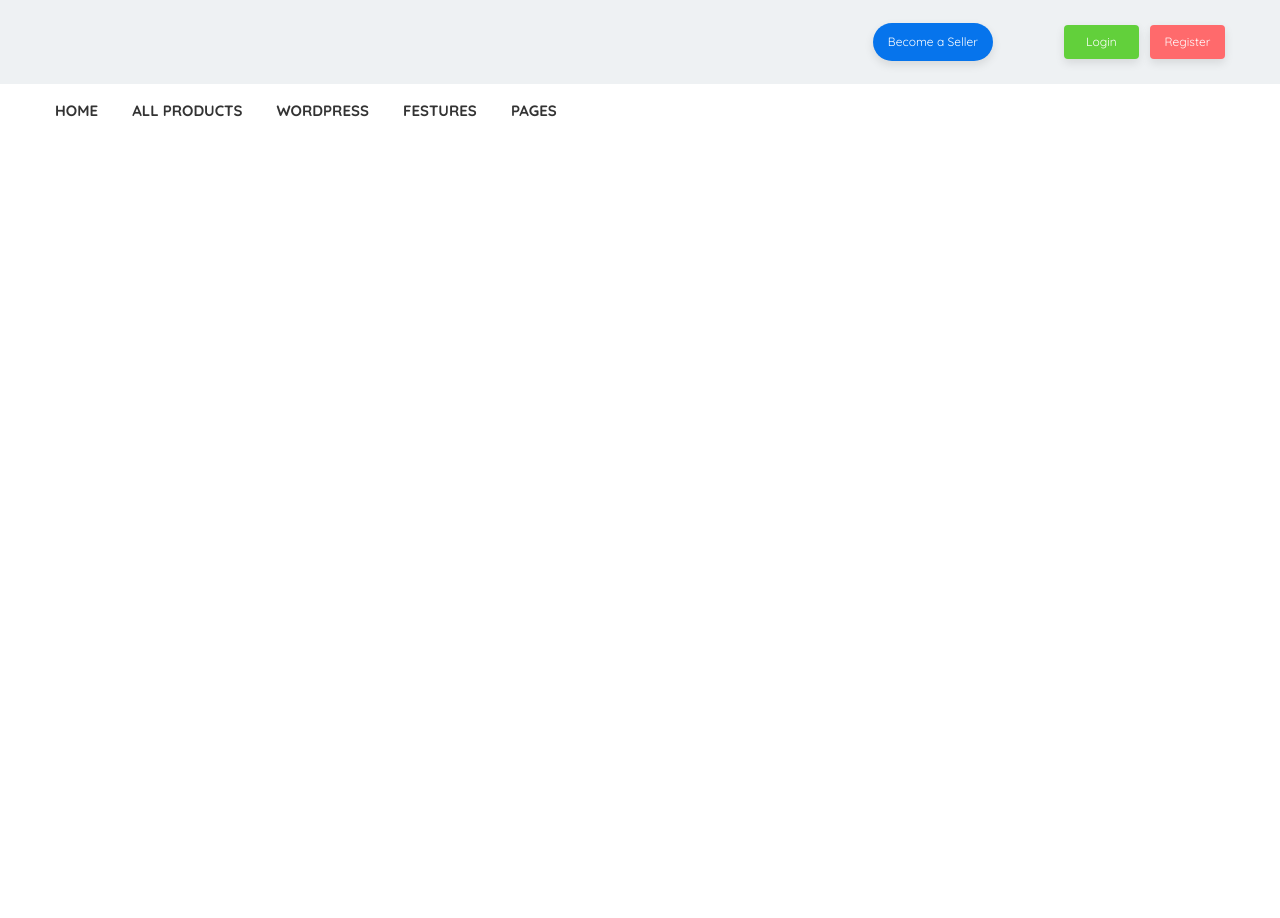
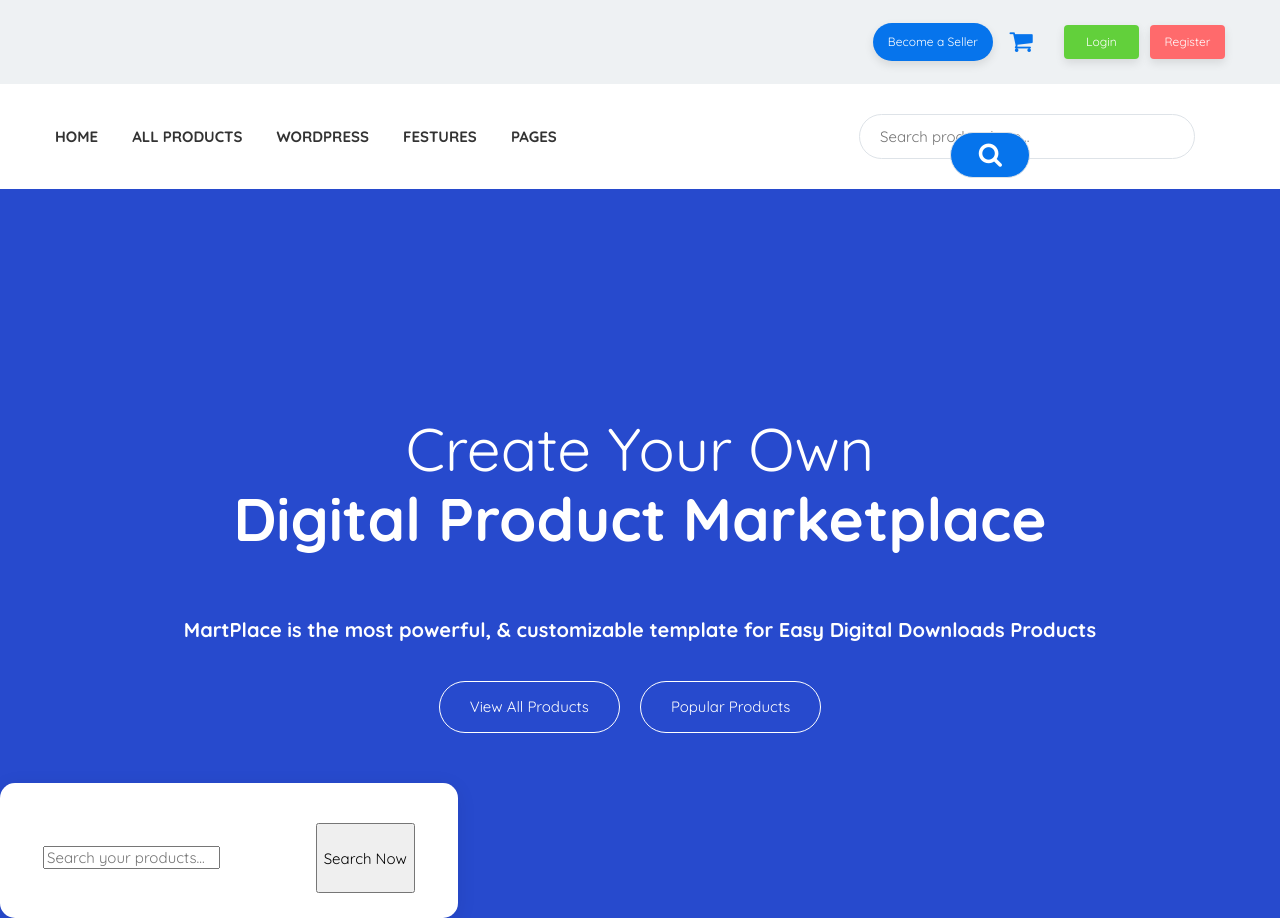
Before and after one commit to tramvay5401/MarketPlase, a website: page app/index.html in a window 1280 px wide. Before the commit the page ends 800 px from the top, so only its background shows below. Drawn offline with nearby package versions, Linux system fonts and the light colour scheme; files that its build step writes are made by us from their sources.

Commit message:
added section create

```diff
--- a/app/index.html
+++ b/app/index.html
@@ -5,7 +5,10 @@
     <meta name="viewport" content="width=device-width, initial-scale=1.0" />
     <meta http-equiv="X-UA-Compatible" content="ie=edge" />
     <title>Document</title>
-    <link href="https://fonts.googleapis.com/css?family=Quicksand:400,500,600,700&display=swap" rel="stylesheet">
+    <link
+      href="https://fonts.googleapis.com/css?family=Quicksand:400,500,600,700&display=swap"
+      rel="stylesheet"
+    />
     <link rel="stylesheet" href="css/libs.min.css" />
     <link rel="stylesheet" href="css/style.min.css" />
   </head>
@@ -32,6 +35,7 @@
       </div>
       <div class="header__menu">
         <div class="container">
+          <div class="header__menu-inner">
             <nav class="menu">
               <ul class="menu__list">
                 <li><a href="#">HOME </a></li>
@@ -42,10 +46,48 @@
               </ul>
             </nav>
 
-          <form action=""></form>
+            <div class="search__inner-form">
+              <form>
+                <input
+                  type="text"
+                  placeholder="Search product here..."
+                  required
+                />
+                <button type="submit"></button>
+              </form>
+            </div>
+          </div>
         </div>
       </div>
     </header>
+
+    <section class="create">
+      <div class="container">
+        <div class="create__inner">
+          <h1 class="create__title">
+            <span>Create Your Own</span><br />
+            Digital Product Marketplace
+          </h1>
+          <h2 class="create__inner-title">
+            MartPlace is the most powerful, & customizable template for Easy
+            Digital Downloads Products
+          </h2>
+          <div class="links__inner">
+            <a href="#">View All Products</a>
+            <a href="#">Popular Products</a>
+          </div>
+        </div>
+      </div>
+      <div class="categories__inner">
+        <div class="categories__search-inner">
+          <form>
+            <input type="text" placeholder="Search your products..." required />
+          </form>
+          <div class="categories__text">All Categories</div>
+          <button type="submit">Search Now</button>
+        </div>
+      </div>
+    </section>
 
     <script src="https://ajax.googleapis.com/ajax/libs/jquery/3.4.1/jquery.min.js"></script>
     <script src="js/libs.min.js"></script>
--- a/app/scss/_fonts.scss
+++ b/app/scss/_fonts.scss
@@ -1,7 +1,57 @@
-// @font-face {
-//   font-family: "Roboto-Regular", sans-serif;
-//   src: url("../fonts/Roboto-Regular.woff2") format("woff2"),
-//         url("../fonts/Roboto-Regular.woff") format("woff");
-//         font-weight: 400;
-//         font-display: swap;
-// }
+@font-face {
+    font-family: 'icomoon';
+    src:  url('../fonts/icomoon.eot?pjm2f0');
+    src:  url('../fonts/icomoon.eot?pjm2f0#iefix') format('embedded-opentype'),
+      url('../fonts/icomoon.ttf?pjm2f0') format('truetype'),
+      url('../fonts/icomoon.woff?pjm2f0') format('woff'),
+      url('../fonts/icomoon.svg?pjm2f0#icomoon') format('svg');
+    font-weight: normal;
+    font-style: normal;
+    font-display: block;
+  }
+
+  [class^="icon-"], [class*=" icon-"] {
+    /* use !important to prevent issues with browser extensions that change fonts */
+    font-family: 'icomoon' !important;
+    speak: none;
+    font-style: normal;
+    font-weight: normal;
+    font-variant: normal;
+    text-transform: none;
+    line-height: 1;
+
+    /* Better Font Rendering =========== */
+    -webkit-font-smoothing: antialiased;
+    -moz-osx-font-smoothing: grayscale;
+  }
+
+  .icon-search:before {
+    content: "\f002";
+  }
+  .icon-envelope-o:before {
+    content: "\f003";
+  }
+  .icon-map-marker:before {
+    content: "\f041";
+  }
+  .icon-shopping-cart:before {
+    content: "\f07a";
+  }
+  .icon-phone:before {
+    content: "\f095";
+  }
+  .icon-bell:before {
+    content: "\f0f3";
+  }
+  .icon-angle-left:before {
+    content: "\f104";
+  }
+  .icon-angle-right:before {
+    content: "\f105";
+  }
+  .icon-angle-up:before {
+    content: "\f106";
+  }
+  .icon-angle-down:before {
+    content: "\f107";
+  }
--- a/app/scss/style.scss
+++ b/app/scss/style.scss
@@ -22,6 +22,15 @@
     color: #fff;
     border-radius: 25px;
     box-shadow: 0px 4px 10px 0px rgba(0, 0, 0, 0.1);
+    position: relative;
+    &::before {
+      content: "\f07a";
+      font-family: "icomoon";
+      position: absolute;
+      right: -40px;
+      font-size: 25px;
+      color: #0674ec;
+    }
   }
 }
 .header__menu {
@@ -58,3 +67,88 @@
   background-color: $green;
   margin-left: 7px;
 }
+.header__menu-inner {
+  display: flex;
+  justify-content: space-between;
+  align-items: center;
+}
+.search__inner-form {
+  margin-bottom: 15px;
+  margin-top: 15px;
+  input {
+    padding: 13px 145px 13px 20px;
+    border-radius: 35px;
+    border: 1px solid #dee3e8;
+    position: relative;
+    margin-right: 30px;
+    max-width: 460px;
+  }
+  button {
+    background-color: #0674ec;
+    width: 80px;
+    height: 46px;
+    border-radius: 30px;
+    position: relative;
+    border: 1px solid #dee3e8;
+    position: absolute;
+    right: 19.5%;
+    top: 132px;
+    cursor: pointer;
+    &::before {
+      content: "\f002";
+      font-family: "icomoon";
+      color: #fff;
+      font-size: 25px;
+    }
+  }
+}
+.create {
+  background-color: $bg;
+  color: #fff;
+  padding: 185px 0;
+  line-height: 70px;
+  position: relative;
+}
+.create__inner {
+  & h1 {
+    text-align: center;
+    font-size: 60px;
+    span {
+      font-weight: 300;
+    }
+  }
+  & h2 {
+    text-align: center;
+    font-size: 20px;
+  }
+  a {
+    margin-right: 20px;
+    color: #fff;
+    padding: 10px 30px;
+    border: 1px solid #fff;
+    border-radius: 35px;
+    line-height: 30px;
+    &:hover {
+      color: $bg;
+      background-color: #fff;
+    }
+  }
+}
+.links__inner {
+  display: flex;
+  justify-content: center;
+}
+.categories__inner {
+  padding: 40px 43px;
+  background-color: #fff;
+  max-width: 1080px;
+  max-height: 135px;
+  margin: 0 auto;
+  border-radius:15px ;
+  position: absolute;
+  bottom: 0;
+  box-shadow: 0px 4px 20px 0px rgba(0, 0, 0, 0.08);
+}
+.categories__search-inner {
+  display: flex;
+}
```
Also changed, not shown: app/fonts/icomoon.ttf (added), app/fonts/icomoon.woff (added), 3 other files. Lines whose indentation alone changed are shown as unchanged.
